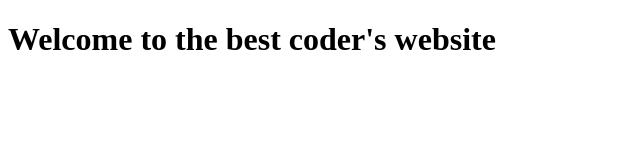
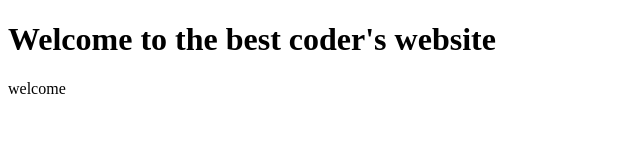
Before and after one commit to m0sup/m0sup.github.io, a plain HTML site: page index.html in a window 1280 px wide. Shown: the full height of the page, 0-640 px from the left. Drawn offline with Linux system fonts and the light colour scheme.

Commit message:
Update index.html

```diff
--- a/index.html
+++ b/index.html
@@ -3,7 +3,7 @@
 <body>
 
 <h1>Welcome to the best coder's website</h1>
-<p></p>
+<p>welcome</p>
 
 </body>
 </html>
```
